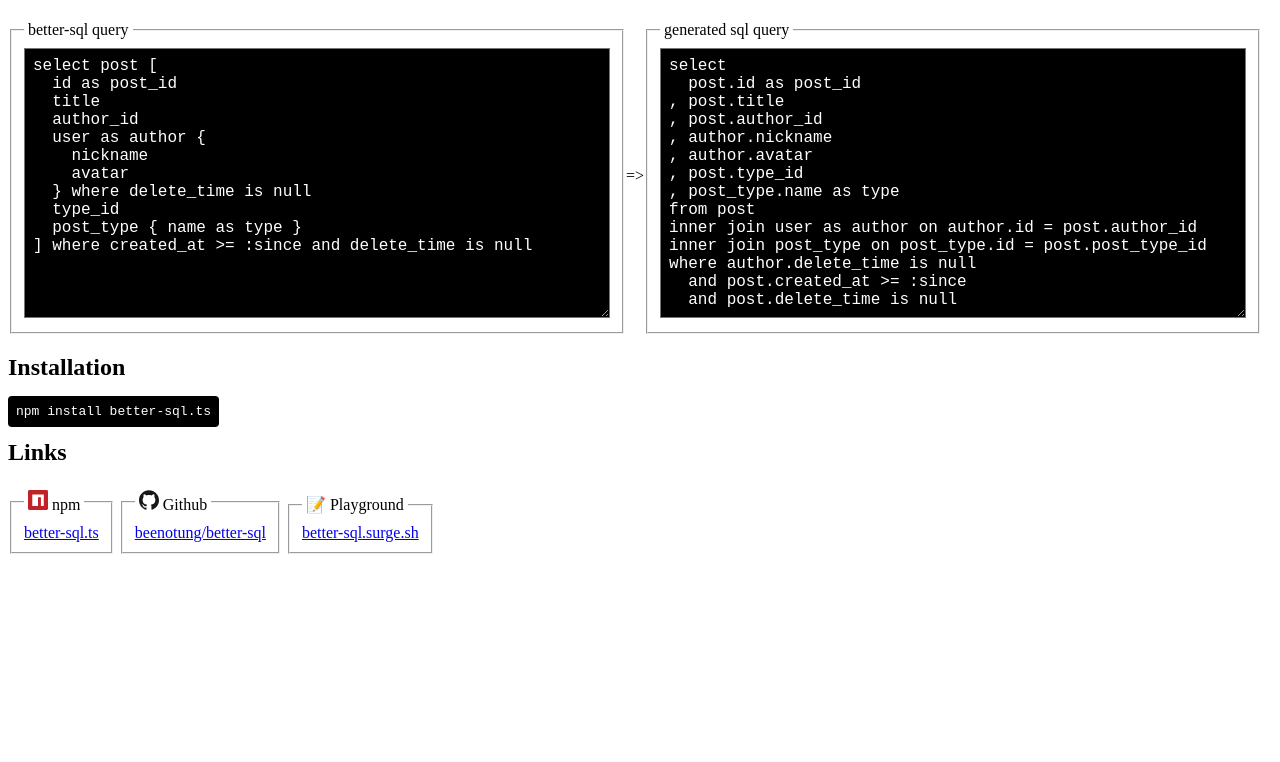
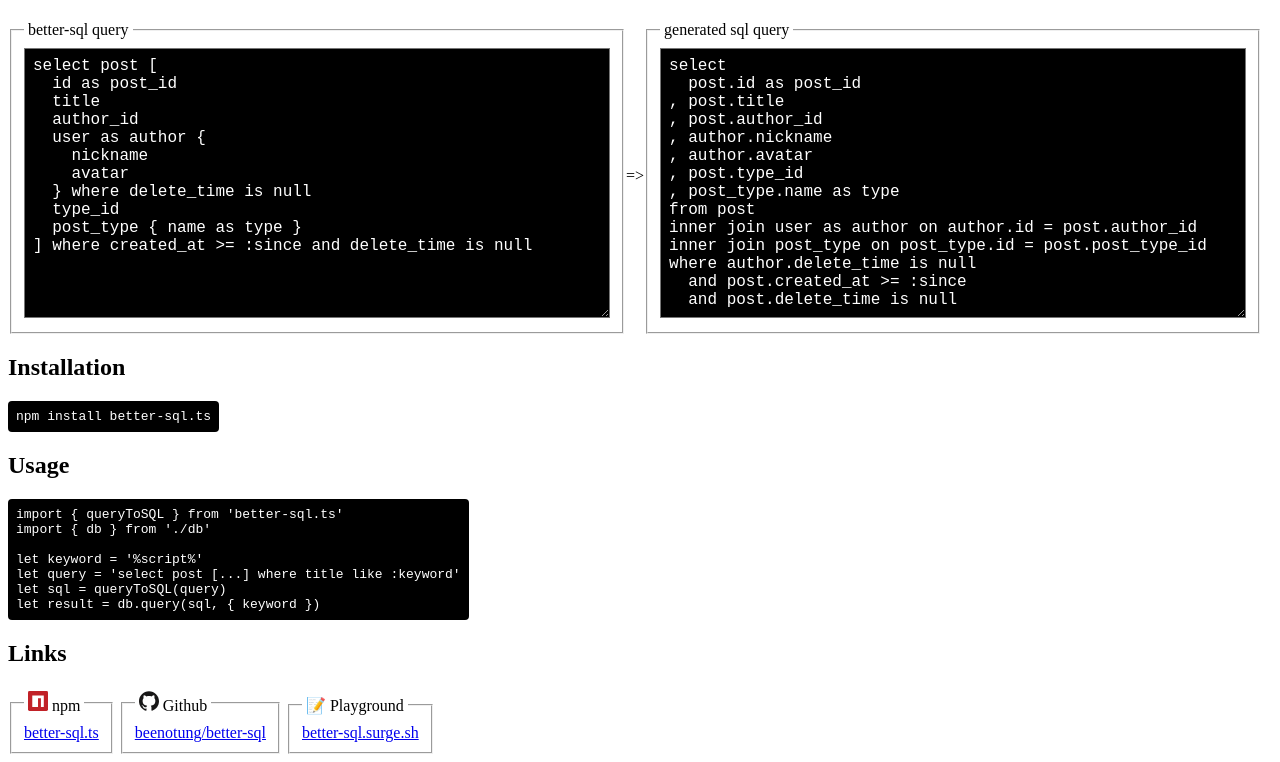
Before and after one commit to beenotung/better-sql, a website built with Vite: page playground/src/index.html in a window 1280 px wide. Shown: the part 110-872 px from the top of the page. Before the commit the page ends 800 px from the top, so only its background shows below. Built offline with nearby package versions, Linux system fonts and the light colour scheme.

Commit message:
add usage below playground (web)

```diff
--- a/playground/src/index.html
+++ b/playground/src/index.html
@@ -38,6 +38,15 @@
     <p id="errorMsg" class="error" hidden></p>
     <h2>Installation</h2>
     <code>npm install better-sql.ts</code>
+    <h2>Usage</h2>
+    <pre><code>import { queryToSQL } from 'better-sql.ts'
+import { db } from './db'
+
+let keyword = '%script%'
+let query = 'select post [...] where title like :keyword'
+let sql = queryToSQL(query)
+let result = db.query(sql, { keyword })
+</code></pre>
     <h2>Links</h2>
     <div id="links-container">
       <fieldset>
--- a/playground/src/style.css
+++ b/playground/src/style.css
@@ -45,6 +45,7 @@
   color: white;
   padding: 0.5rem;
   border-radius: 0.25rem;
+  display: inline-block;
 }
 
 #links-container fieldset {
```
